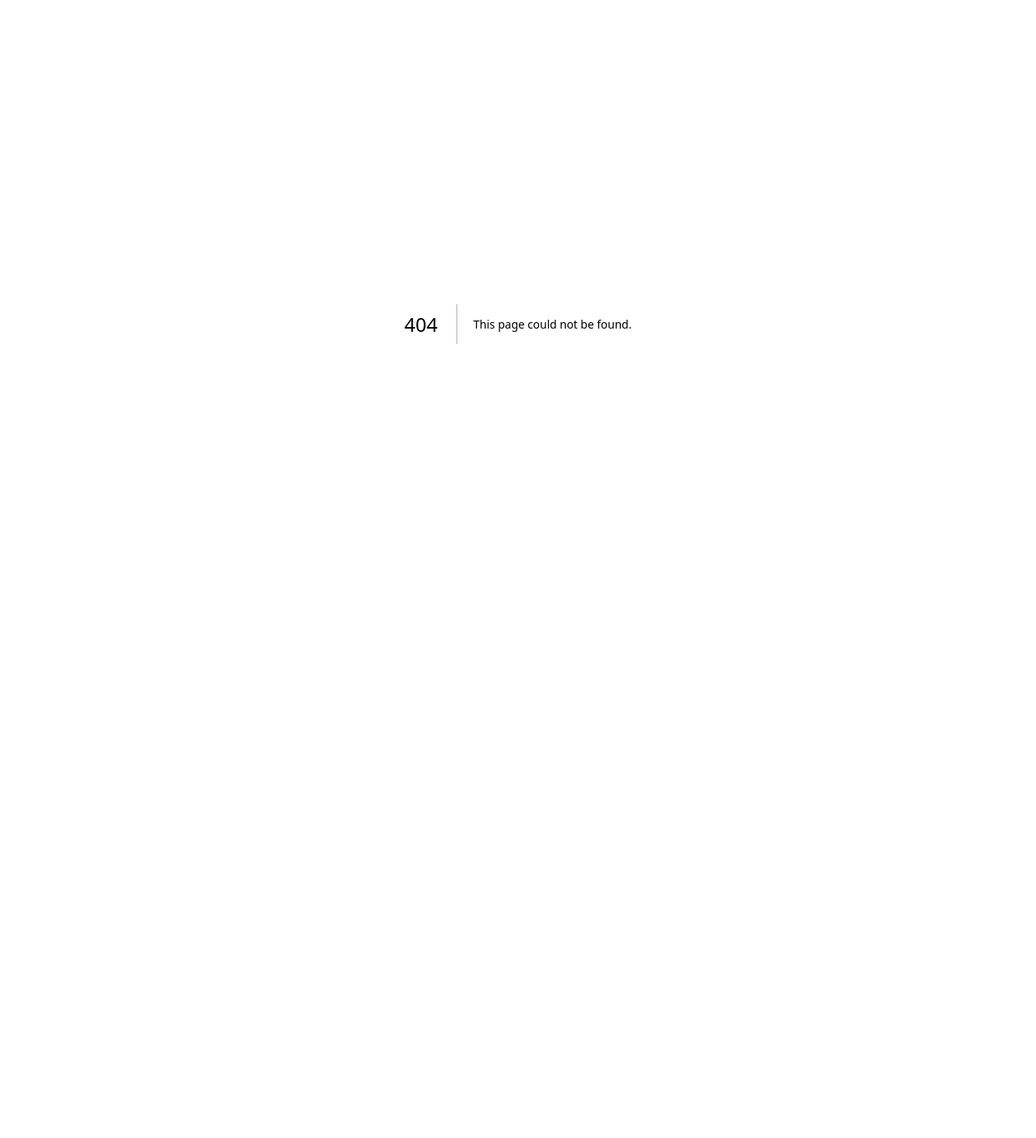
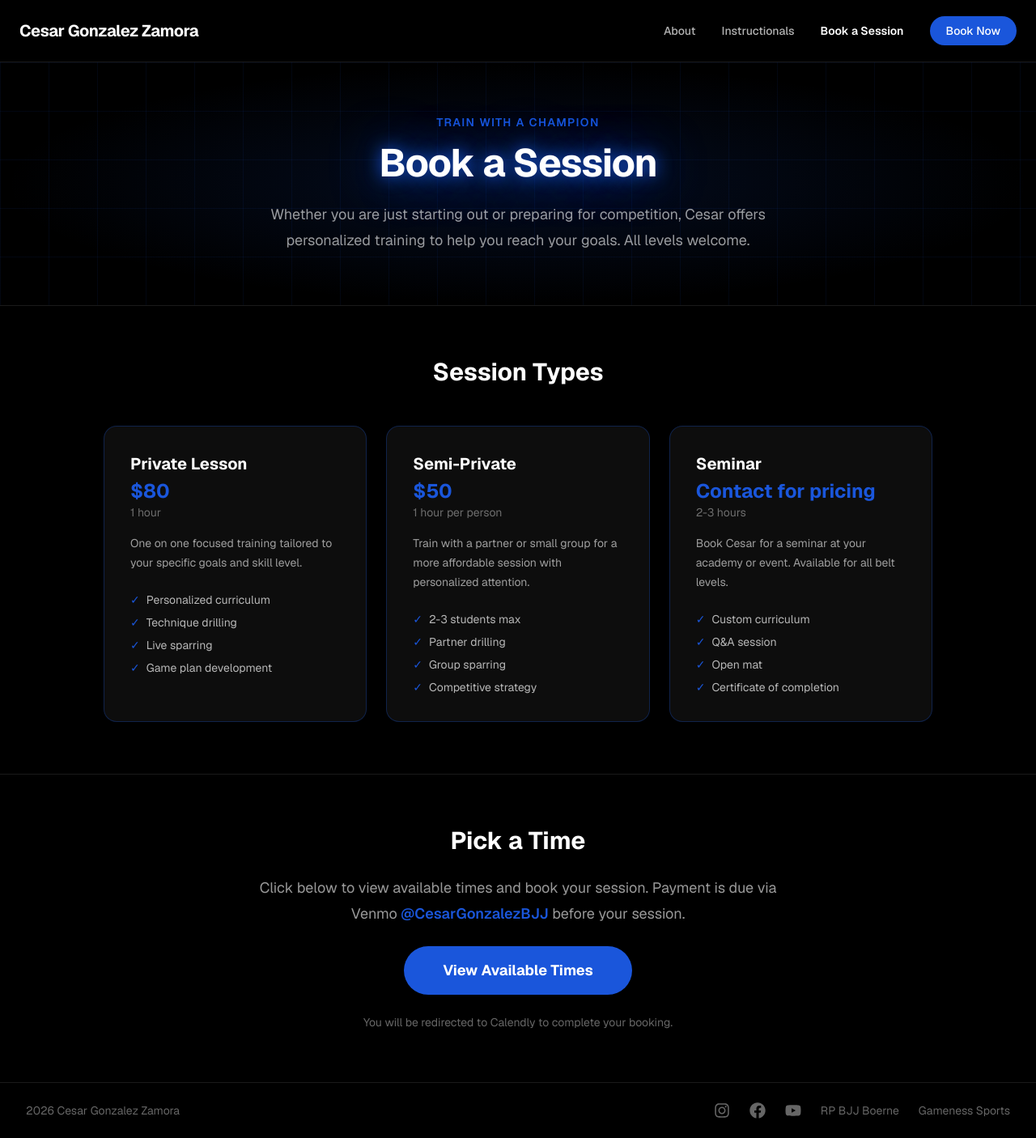
Before and after one commit to akays89/jujitsu-site, a Next.js app: page /book in a window 1280 px wide. Before the commit this address had no page. Shown: the whole page at 81% size. Before the commit the page ends 800 px from the top, so only its background shows below. Built offline with nearby package versions, Linux system fonts and the light colour scheme.

Commit message:
add book a session page with session types and Calendly link

```diff
--- /dev/null
+++ b/app/book/page.tsx
@@ -0,0 +1,217 @@
+import Link from "next/link";
+import { FaInstagram, FaFacebook, FaYoutube } from "react-icons/fa";
+
+export default function Book() {
+  return (
+    <main className="min-h-screen bg-black text-white font-sans">
+      <nav className="flex items-center justify-between px-6 py-5 border-b border-white/10">
+        <Link
+          href="/"
+          className="text-sm sm:text-xl font-bold tracking-tight text-white"
+        >
+          Cesar Gonzalez Zamora
+        </Link>
+        <div className="hidden sm:flex items-center gap-8 text-sm font-medium text-white/70">
+          <Link href="/about" className="hover:text-white transition-colors">
+            About
+          </Link>
+          <Link
+            href="/instructionals"
+            className="hover:text-white transition-colors"
+          >
+            Instructionals
+          </Link>
+          <Link href="/book" className="text-white font-semibold">
+            Book a Session
+          </Link>
+          <Link
+            href="/book"
+            className="bg-[#1a56db] hover:bg-[#1e40af] text-white px-5 py-2 rounded-full transition-colors"
+          >
+            Book Now
+          </Link>
+        </div>
+        <Link
+          href="/book"
+          className="sm:hidden bg-[#1a56db] text-white px-4 py-2 rounded-full text-sm font-medium"
+        >
+          Book Now
+        </Link>
+      </nav>
+      <section className="relative px-6 sm:px-16 py-16 border-b border-white/10 overflow-hidden">
+        <div
+          className="absolute inset-0 pointer-events-none"
+          style={{
+            backgroundImage:
+              "linear-gradient(rgba(26, 86, 219, 0.08) 1px, transparent 1px), linear-gradient(90deg, rgba(26, 86, 219, 0.08) 1px, transparent 1px)",
+            backgroundSize: "60px 60px",
+          }}
+        />
+        <div
+          className="absolute inset-0 pointer-events-none"
+          style={{
+            background:
+              "radial-gradient(ellipse at 50% 50%, rgba(26, 86, 219, 0.15) 0%, transparent 70%)",
+          }}
+        />
+        <div className="relative z-10 text-center max-w-2xl mx-auto">
+          <p className="text-[#1a56db] uppercase tracking-widest text-xs sm:text-sm font-semibold mb-4">
+            Train With a Champion
+          </p>
+          <h1
+            className="text-4xl sm:text-5xl font-bold tracking-tight mb-6"
+            style={{
+              textShadow:
+                "0 0 20px rgba(26, 86, 219, 1), 0 0 60px rgba(26, 86, 219, 0.8)",
+            }}
+          >
+            Book a Session
+          </h1>
+          <p className="text-white/60 text-lg leading-8">
+            Whether you are just starting out or preparing for competition,
+            Cesar offers personalized training to help you reach your goals. All
+            levels welcome.
+          </p>
+        </div>
+      </section>
+      <section className="px-6 sm:px-16 py-16 border-b border-white/10">
+        <h2 className="text-2xl sm:text-3xl font-bold text-center mb-12">
+          Session Types
+        </h2>
+        <div className="grid grid-cols-1 sm:grid-cols-3 gap-6 max-w-5xl mx-auto">
+          {[
+            {
+              title: "Private Lesson",
+              price: "$80",
+              duration: "1 hour",
+              desc: "One on one focused training tailored to your specific goals and skill level.",
+              features: [
+                "Personalized curriculum",
+                "Technique drilling",
+                "Live sparring",
+                "Game plan development",
+              ],
+            },
+            {
+              title: "Semi-Private",
+              price: "$50",
+              duration: "1 hour per person",
+              desc: "Train with a partner or small group for a more affordable session with personalized attention.",
+              features: [
+                "2-3 students max",
+                "Partner drilling",
+                "Group sparring",
+                "Competitive strategy",
+              ],
+            },
+            {
+              title: "Seminar",
+              price: "Contact for pricing",
+              duration: "2-3 hours",
+              desc: "Book Cesar for a seminar at your academy or event. Available for all belt levels.",
+              features: [
+                "Custom curriculum",
+                "Q&A session",
+                "Open mat",
+                "Certificate of completion",
+              ],
+            },
+          ].map((item) => (
+            <div
+              key={item.title}
+              className="flex flex-col gap-4 bg-white/5 border border-[#1a56db]/30 rounded-2xl p-8"
+            >
+              <div>
+                <h3 className="text-xl font-bold mb-1">{item.title}</h3>
+                <p className="text-[#1a56db] text-2xl font-bold">
+                  {item.price}
+                </p>
+                <p className="text-white/40 text-sm">{item.duration}</p>
+              </div>
+              <p className="text-white/60 text-sm leading-6">{item.desc}</p>
+              <ul className="flex flex-col gap-2 mt-2">
+                {item.features.map((f) => (
+                  <li
+                    key={f}
+                    className="flex items-center gap-2 text-sm text-white/70"
+                  >
+                    <span className="text-[#1a56db]">✓</span> {f}
+                  </li>
+                ))}
+              </ul>
+            </div>
+          ))}
+        </div>
+      </section>
+      <section className="px-6 sm:px-16 py-16 border-b border-white/10">
+        <div className="max-w-2xl mx-auto flex flex-col items-center text-center gap-6">
+          <h2 className="text-2xl sm:text-3xl font-bold">Pick a Time</h2>
+          <p className="text-white/60 text-lg leading-8">
+            Click below to view available times and book your session. Payment
+            is due via Venmo{" "}
+            <span className="text-[#1a56db] font-semibold">
+              @CesarGonzalezBJJ
+            </span>{" "}
+            before your session.
+          </p>
+          <a
+            href="https://calendly.com/amandakays89"
+            target="_blank"
+            rel="noopener noreferrer"
+            className="bg-[#1a56db] hover:bg-[#1e40af] text-white px-12 py-4 rounded-full font-bold text-lg transition-colors"
+          >
+            View Available Times
+          </a>
+          <p className="text-white/40 text-sm">
+            You will be redirected to Calendly to complete your booking.
+          </p>
+        </div>
+      </section>
+      <footer className="flex flex-col sm:flex-row items-center justify-between px-6 sm:px-8 py-6 text-white/40 text-sm gap-4">
+        <span>2026 Cesar Gonzalez Zamora</span>
+        <div className="flex items-center gap-6">
+          <a
+            href="https://www.instagram.com/acai_bolo"
+            target="_blank"
+            rel="noopener noreferrer"
+            className="hover:text-white transition-colors text-xl"
+          >
+            <FaInstagram />
+          </a>
+          <a
+            href="https://www.facebook.com/cesar.i.zamora"
+            target="_blank"
+            rel="noopener noreferrer"
+            className="hover:text-white transition-colors text-xl"
+          >
+            <FaFacebook />
+          </a>
+          <a
+            href="https://www.youtube.com/user/drizzlybadboy"
+            target="_blank"
+            rel="noopener noreferrer"
+            className="hover:text-white transition-colors text-xl"
+          >
+            <FaYoutube />
+          </a>
+          <a
+            href="https://www.instagram.com/rpbjj_boerne"
+            target="_blank"
+            rel="noopener noreferrer"
+            className="hover:text-white transition-colors"
+          >
+            RP BJJ Boerne
+          </a>
+          <a
+            href="https://www.instagram.com/gameness_sports"
+            target="_blank"
+            rel="noopener noreferrer"
+            className="hover:text-white transition-colors"
+          >
+            Gameness Sports
+          </a>
+        </div>
+      </footer>
+    </main>
+  );
+}
```
